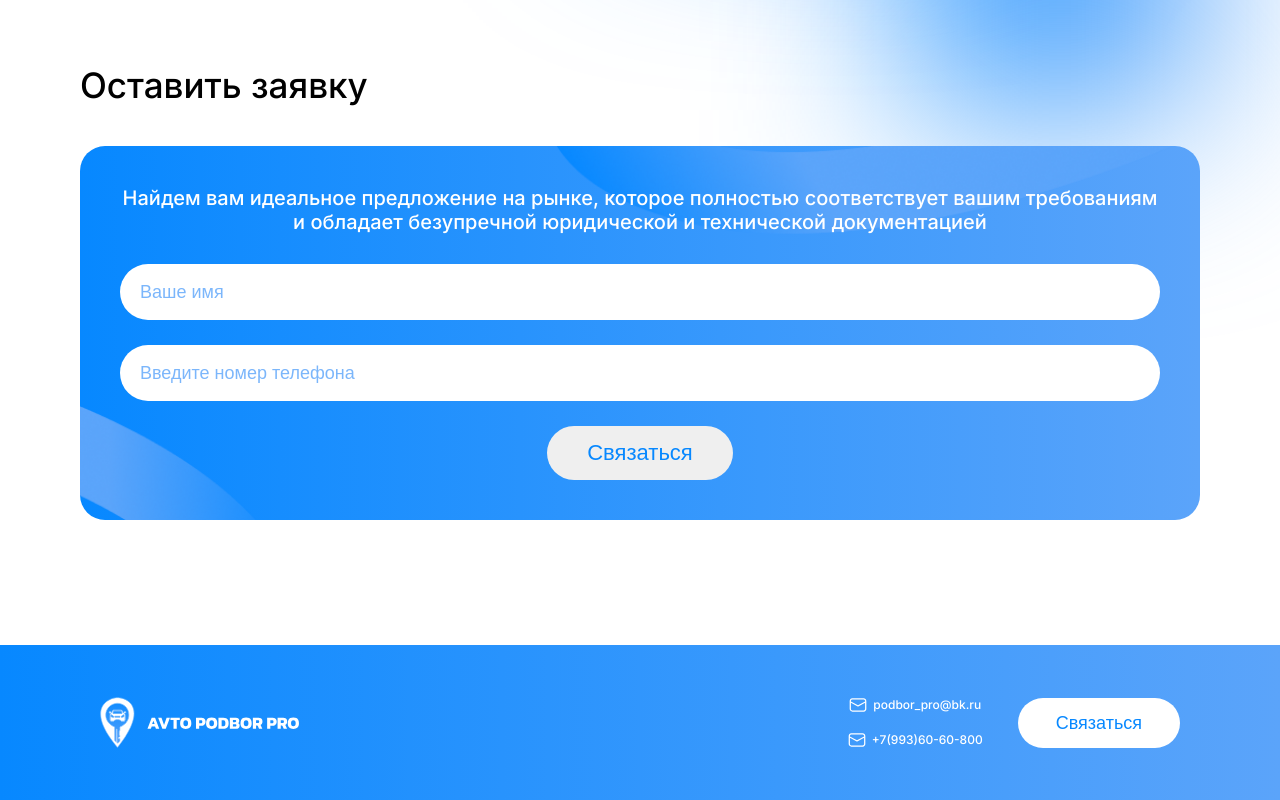
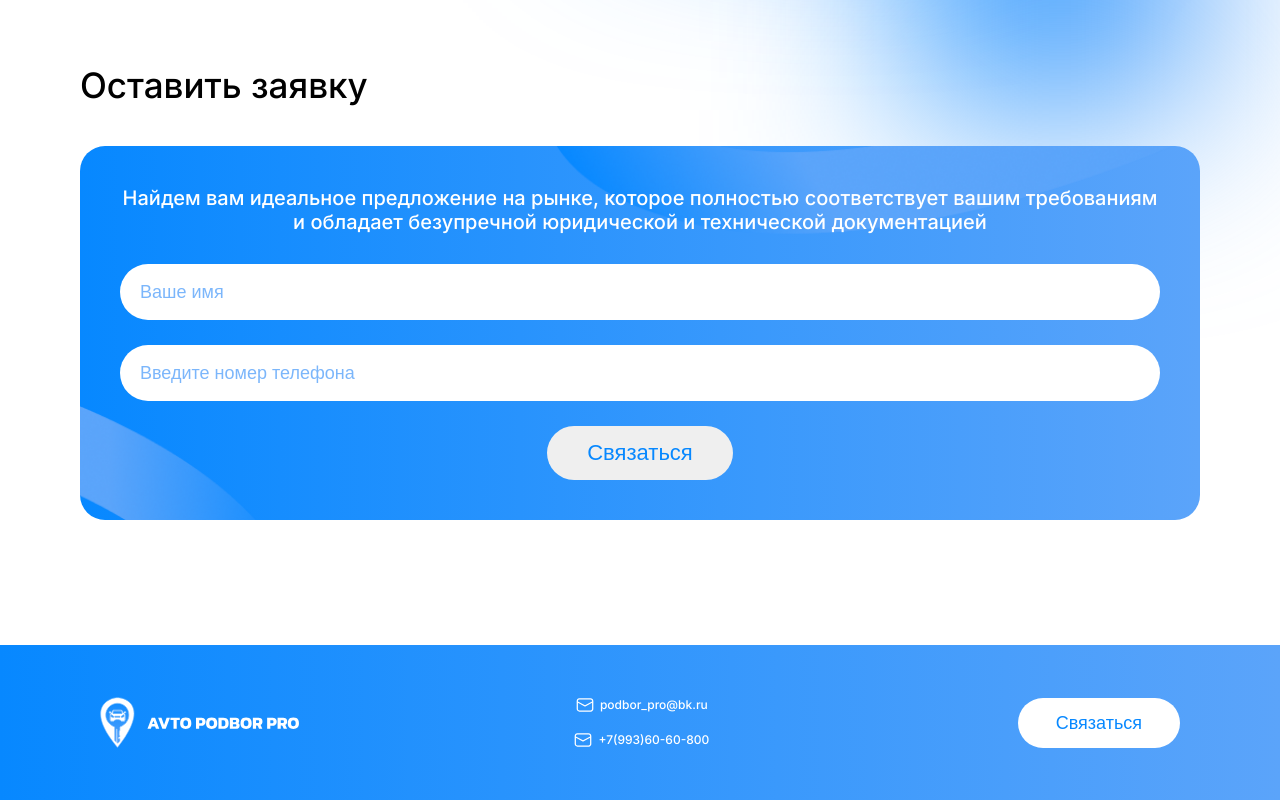
Before and after one commit to Qalwk/avtopodbor, a React (Vite) app: page / in a window 1280 px wide. Shown: the part 6080-6880 px from the top of the page. Built offline with nearby package versions, Linux system fonts and the light colour scheme.

Commit message:
fix: footer

```diff
--- a/src/components/Footer/Footer.css
+++ b/src/components/Footer/Footer.css
@@ -19,6 +19,7 @@
   display: flex;
   align-items: center;
   gap: 125px;
+  text-wrap: nowrap;
 }
 
 .footer-item {
@@ -49,6 +50,11 @@
 @media screen and (max-width: 1750px) {
   .footer-container {
     max-width: none;
+    gap: 40px;
+  }
+  .footer-info {
+    gap: 40px;
+    margin: 0;
   }
   .footer {
     padding: 50px 100px;
--- a/src/constant.ts
+++ b/src/constant.ts
@@ -91,7 +91,7 @@ export const SERVICES_CARDS = {
     title: "Экспресс подбор",
     price: "от 30.000рублей ",
     description: [
-      "Анализ и осмотр на подъемнике",
+      "Анализ рынка и осмотр на подъемнике",
       "Получить авто в кротчайшие сроки (2-3 дня)",
       "Стоимость выгоднее, чем при разовом выезде",
       "Диагностический лист на фирменном бланке",
```
